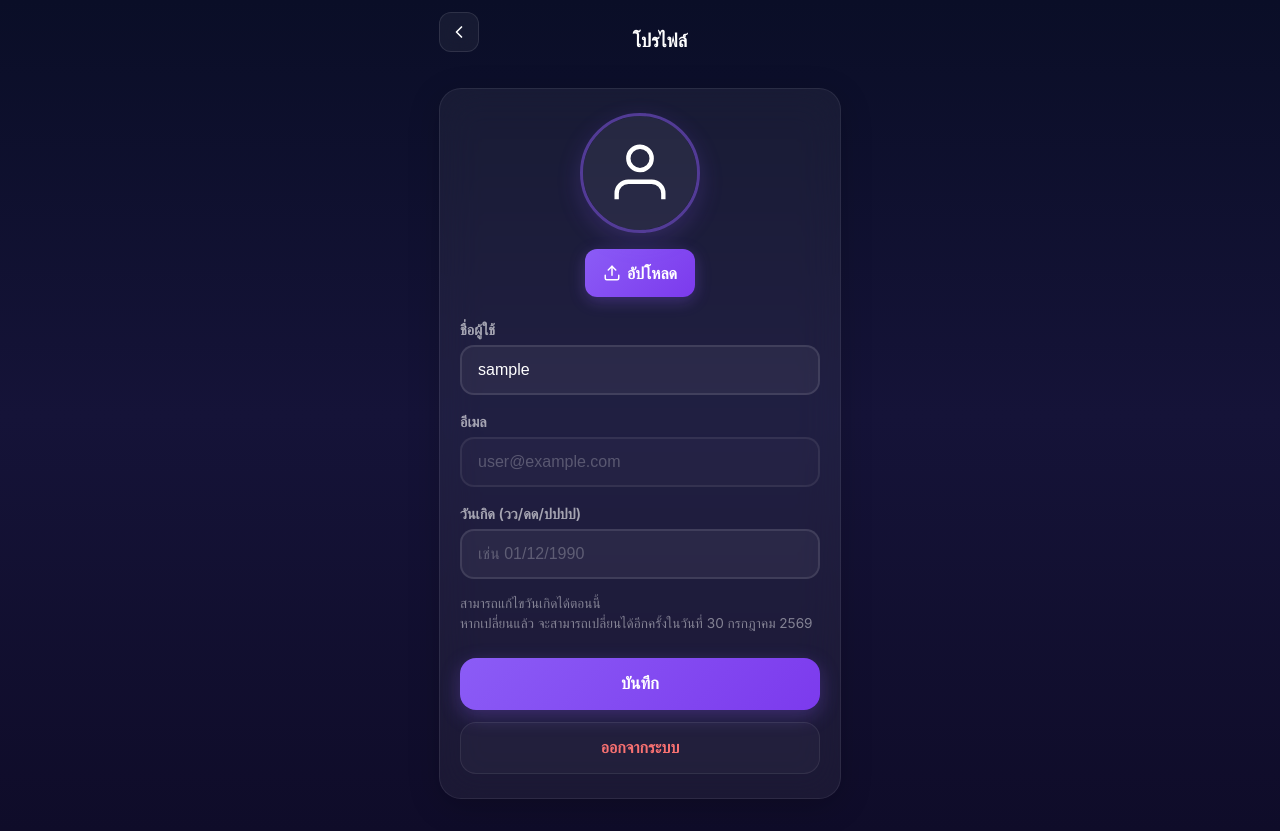
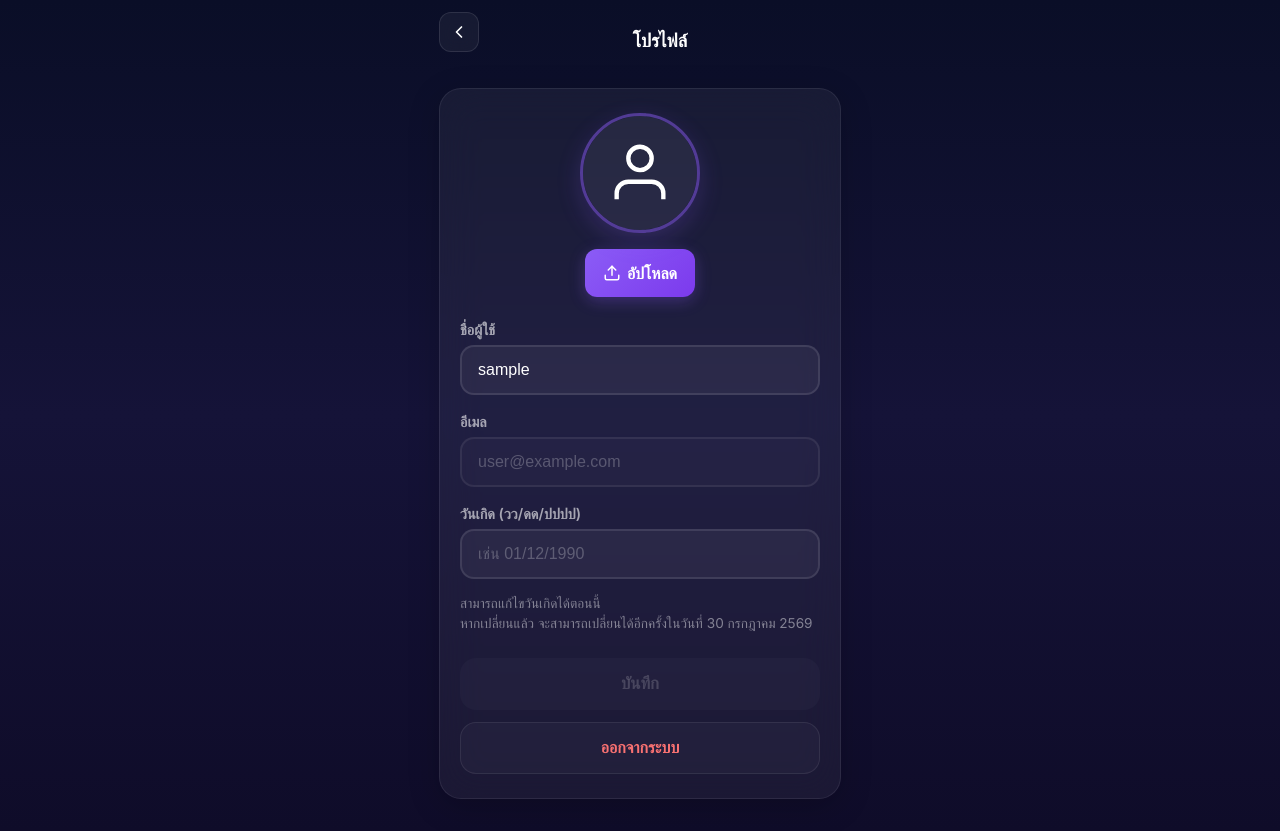
Before and after one commit to 66JJN/CMES-USER, a React (Create React App) app in the folder frontend/: page /profile in a window 1280 px wide. Built offline with nearby package versions, Linux system fonts and the light colour scheme; no server answers; sample sign-in values are in the browser's storage.

Commit message:
feat: implement Profile component for user profile management

```diff
--- a/frontend/src/02_Profile/Profile.js
+++ b/frontend/src/02_Profile/Profile.js
@@ -741,9 +741,9 @@ function Profile() {
 
             <div className="profile-actions">
               <button
-                className={`save-btn ${!birthdayError ? "active" : "disabled"}`}
+                className={`save-btn ${(hasChanges && !birthdayError) ? "active" : "disabled"}`}
                 onClick={handleSave}
-                disabled={!!birthdayError}
+                disabled={!hasChanges || !!birthdayError}
               >
                 บันทึก
               </button>
```
